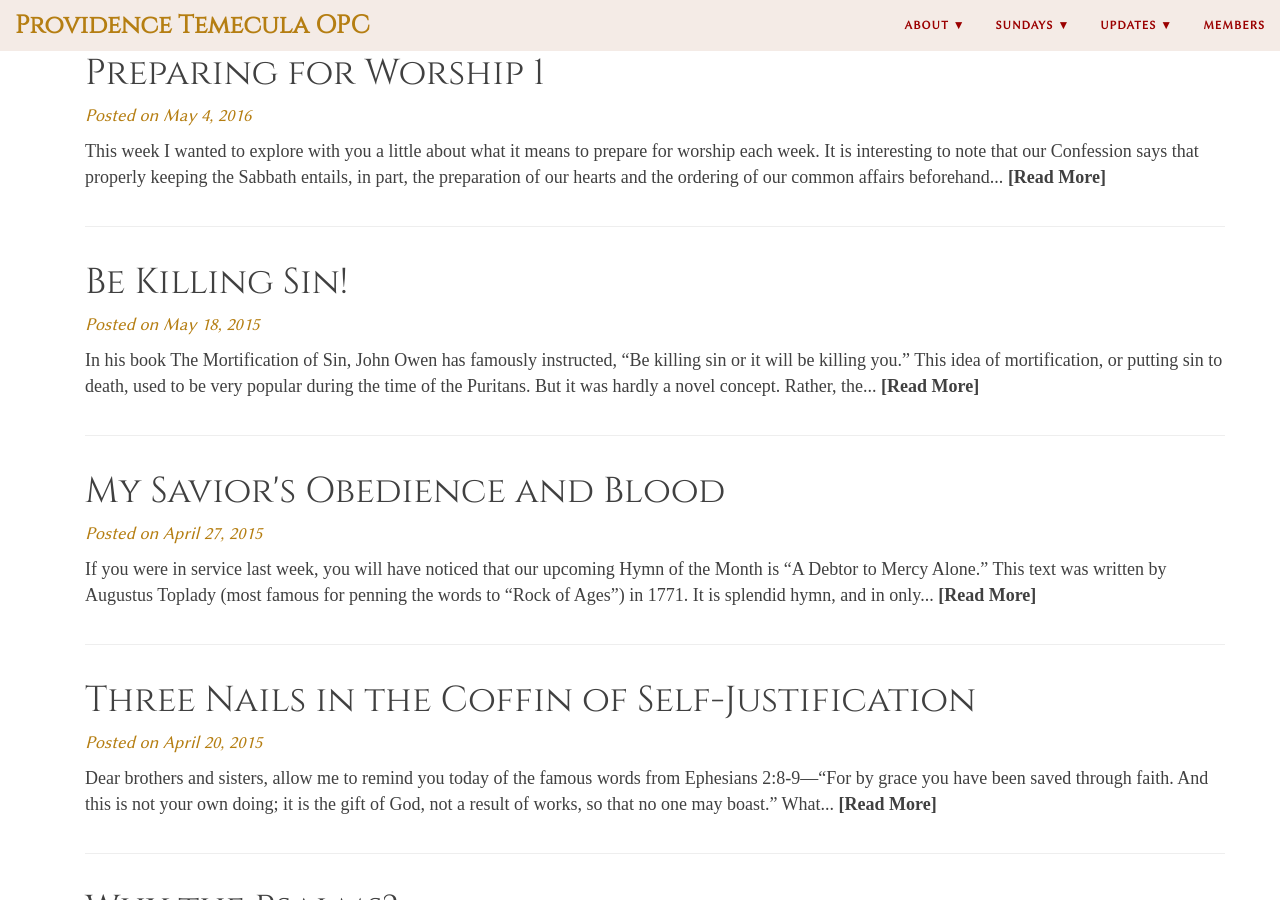
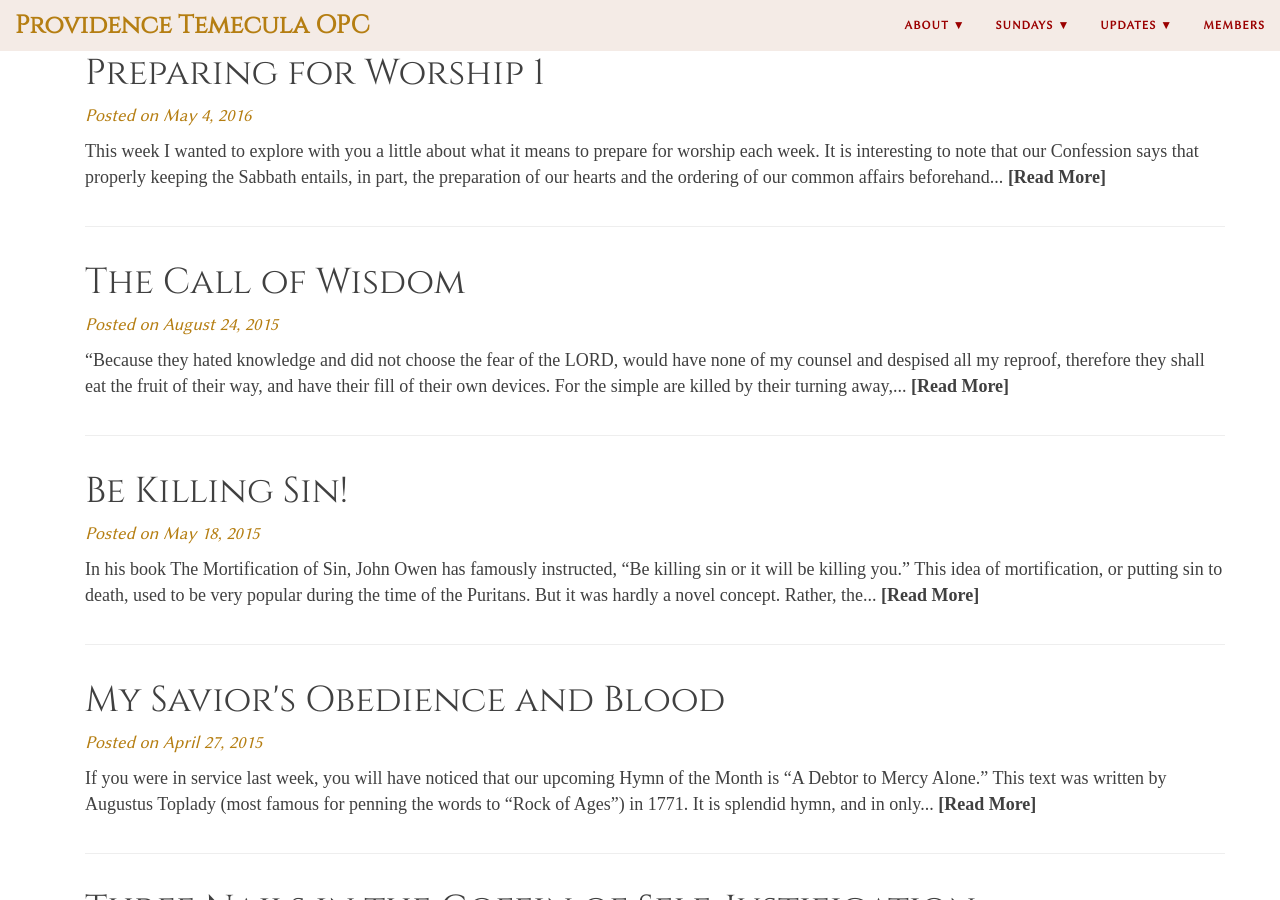
Before and after one commit to japodacaj/temeculaopc.github.io, a Jekyll site: the page built from blog/index.html, in a window 1280 px wide and 900 px high, scrolled down 3145 px. Built offline with Jekyll 4.4.1, drawn with Linux system fonts in a browser that asks for light colours; nearby versions of some CDN libraries.

Commit message:
Created 2016-08-23-the-call-of-wisdom.md

```diff
--- a/_posts/blog/2016-08-23-the-call-of-wisdom.md
+++ b/_posts/blog/2016-08-23-the-call-of-wisdom.md
@@ -1,8 +1,9 @@
 ---
 category: blog
 layout: post
-published: false
+published: true
 title: The Call of Wisdom
+date: '2015-08-24'
 ---
 _“Because they hated knowledge and did not choose the fear of the LORD, would have none of my counsel and despised all my reproof, therefore they shall eat the fruit of their way, and have their fill of their own devices. For the simple are killed by their turning away, and the complacency of fools destroys them; but whoever listens to me will dwell secure and will be at ease, without dread of disaster.”_ (Proverbs 1:29–33 ESV)
 
```
